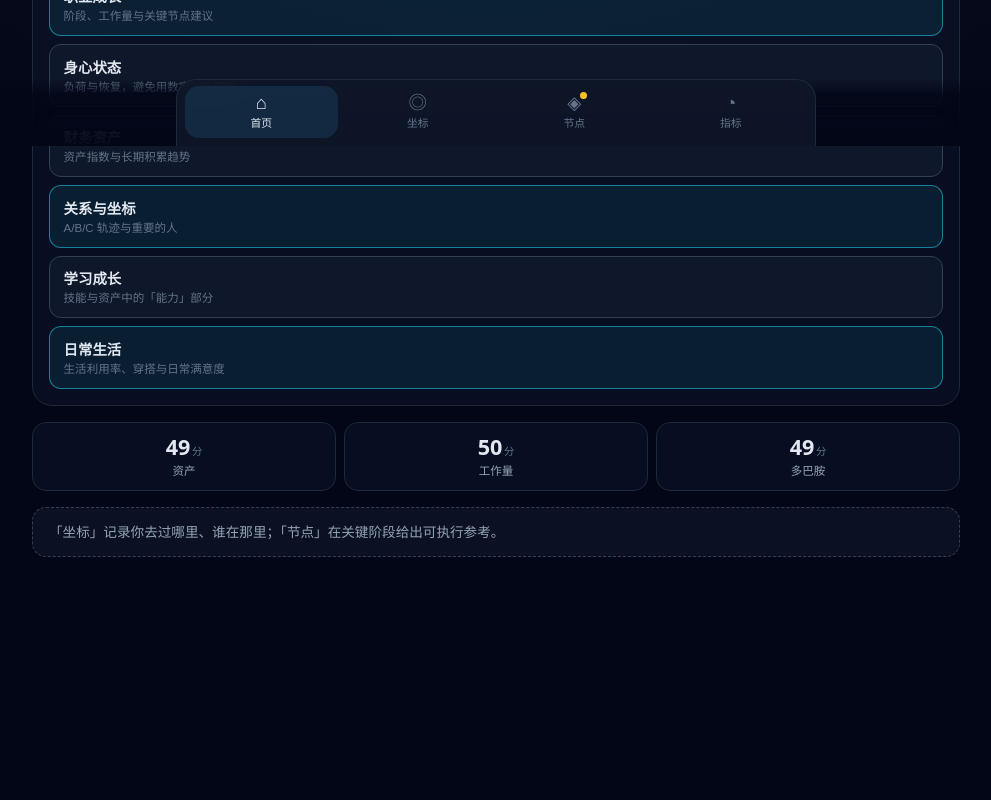
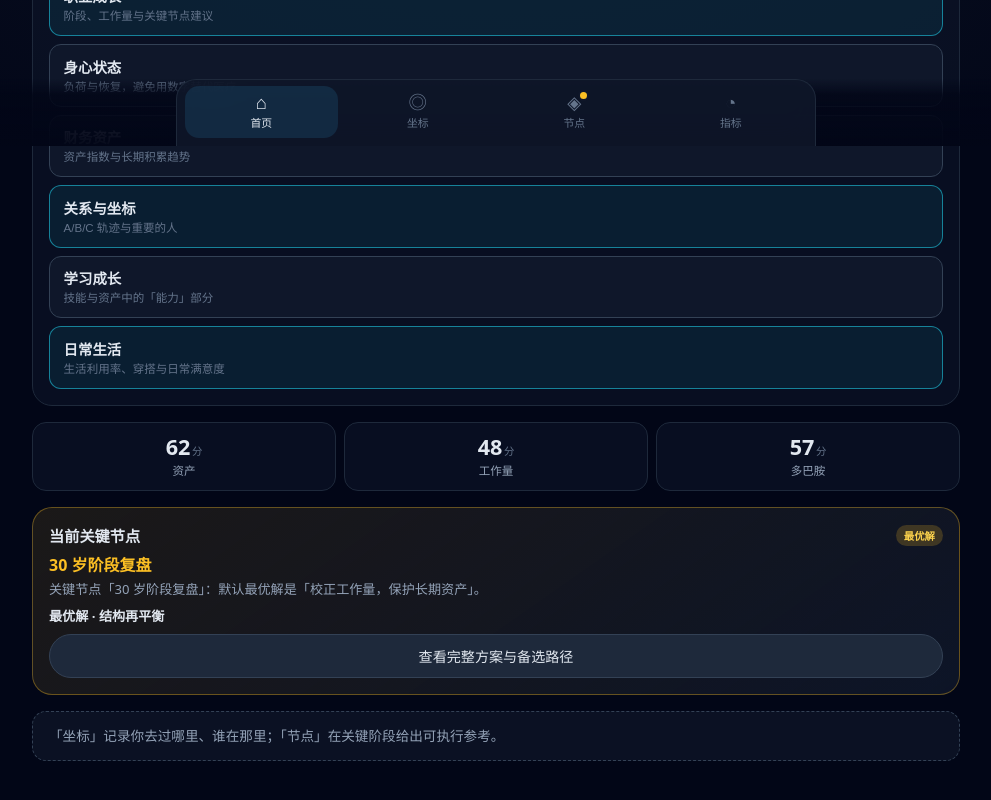
Before and after one commit to WXKFelix/Gauge, a React (Vite) app: page / in a window 1280 px wide. Shown: the part 654-1454 px from the top of the page, without its empty margins (144-1135 px from the left). Before the commit the page ends 1291 px from the top, so only its background shows below. Built offline with nearby package versions, Linux system fonts and the light colour scheme.

Commit message:
feat: polish key-node UX with home teaser, metric sliders, dual advice
Default off random drift; show optimal preview on home; sliders on metrics;
urgent + milestone bundles on nodes tab.

Co-authored-by: WXKFelix <WXKFelix@users.noreply.github.com>

```diff
--- a/src/App.tsx
+++ b/src/App.tsx
@@ -2,7 +2,9 @@ import { useEffect, useMemo, useState } from "react";
 import { AppTabBar, type AppTabId } from "./components/AppTabBar";
 import { Gauge } from "./components/Gauge";
 import { HeroMeaningCard } from "./components/HeroMeaningCard";
+import { HomeNodeTeaser } from "./components/HomeNodeTeaser";
 import { JourneyStrip } from "./components/JourneyStrip";
+import { MetricSliders } from "./components/MetricSliders";
 import { NodeAdvicePanel } from "./components/NodeAdvicePanel";
 import { FocusPicker } from "./components/FocusPicker";
 import { QuickMetricRow } from "./components/QuickMetricRow";
@@ -11,7 +13,7 @@ import { APP_MISSION, METRIC_HELP } from "./metric-copy";
 import type { FocusAreaId } from "./user-focus";
 import {
   DEFAULT_JOURNEY,
-  resolveNodeTabAdvice,
+  resolveAllNodeAdvice,
   type LifeJourneyState,
 } from "./life-journey";
 import {
@@ -46,7 +48,7 @@ export default function App() {
   >(() =>
     typeof window !== "undefined" ? loadPersistedState().advisorFeedback : []
   );
-  const [live, setLive] = useState(true);
+  const [live, setLive] = useState(false);
   const [feedbackToast, setFeedbackToast] = useState<string | null>(null);
   const [focusAreas, setFocusAreas] = useState<FocusAreaId[]>(() =>
     typeof window !== "undefined"
@@ -62,8 +64,8 @@ export default function App() {
     [inputs]
   );
 
-  const advisorBundle = useMemo(
-    () => resolveNodeTabAdvice({ snapshot, journey }),
+  const nodeAdvice = useMemo(
+    () => resolveAllNodeAdvice({ snapshot, journey }),
     [snapshot, journey]
   );
 
@@ -195,7 +197,7 @@ export default function App() {
           onClick={() => setLive((v) => !v)}
           aria-pressed={live}
         >
-          {live ? "暂停" : "恢复"}
+          {live ? "暂停模拟" : "演示漂移"}
         </button>
       </header>
 
@@ -217,6 +219,10 @@ export default function App() {
           />
           <FocusPicker selected={focusAreas} onChange={setFocusAreas} />
           <QuickMetricRow items={quickMetrics} />
+          <HomeNodeTeaser
+            bundle={nodeAdvice.primary}
+            onOpenNodes={() => setTab("nodes")}
+          />
           <p className="home-hint">
             {focusAreas.includes("relationship")
               ? "「坐标」记录你去过哪里、谁在那里；「节点」在关键阶段给出可执行参考。"
@@ -243,7 +249,9 @@ export default function App() {
         >
           <NodeAdvicePanel
             age={snapshot.age}
-            bundle={advisorBundle}
+            primary={nodeAdvice.primary}
+            urgent={nodeAdvice.urgent}
+            milestone={nodeAdvice.milestone}
             onFeedback={(fb) => {
               setAdvisorFeedback((prev) => [
                 ...prev,
@@ -302,6 +310,8 @@ export default function App() {
             </dl>
           </section>
 
+          <MetricSliders inputs={inputs} onChange={setInputs} />
+
           <section className="gauge-grid gauge-grid--metrics" aria-label="人生指标">
             {gauges.map((m) => (
               <div key={m.key} className="gauge-card-wrap">
@@ -330,7 +340,7 @@ export default function App() {
       <AppTabBar
         active={tab}
         onChange={setTab}
-        nodeBadge={advisorBundle != null}
+        nodeBadge={nodeAdvice.primary != null}
       />
     </div>
   );
--- /dev/null
+++ b/src/components/HomeNodeTeaser.tsx
@@ -0,0 +1,29 @@
+import type { NodeAdviceBundle } from "../life-advice-types";
+
+export interface HomeNodeTeaserProps {
+  bundle: NodeAdviceBundle | null;
+  onOpenNodes: () => void;
+}
+
+export function HomeNodeTeaser({ bundle, onOpenNodes }: HomeNodeTeaserProps) {
+  if (!bundle) return null;
+  const optimal = bundle.options.find((o) => o.tier === "optimal") ?? bundle.options[0];
+  if (!optimal) return null;
+
+  return (
+    <section className="node-teaser" aria-labelledby="node-teaser-h">
+      <div className="node-teaser-head">
+        <h2 id="node-teaser-h">当前关键节点</h2>
+        <span className="node-teaser-badge">最优解</span>
+      </div>
+      {bundle.nodeLabel ? (
+        <p className="node-teaser-node">{bundle.nodeLabel}</p>
+      ) : null}
+      <p className="node-teaser-reason">{bundle.reason}</p>
+      <p className="node-teaser-optimal-title">{optimal.title}</p>
+      <button type="button" className="btn-secondary btn-block" onClick={onOpenNodes}>
+        查看完整方案与备选路径
+      </button>
+    </section>
+  );
+}
--- a/src/components/KeyNodeTimeline.tsx
+++ b/src/components/KeyNodeTimeline.tsx
@@ -12,6 +12,11 @@ export function KeyNodeTimeline({ age }: KeyNodeTimelineProps) {
   const active = getActiveKeyNode(age);
   const upcoming = getUpcomingKeyNode(age);
 
+  const isNodeActive = (node: (typeof LIFE_KEY_NODES)[number]) => {
+    if (active?.id === node.id) return true;
+    return age >= node.ageMin && age <= node.ageMax;
+  };
+
   return (
     <section className="key-node-timeline" aria-labelledby="key-node-timeline-h">
       <h3 id="key-node-timeline-h">人生关键节点</h3>
@@ -20,22 +25,29 @@ export function KeyNodeTimeline({ age }: KeyNodeTimelineProps) {
       </p>
       <ol className="key-node-list">
         {LIFE_KEY_NODES.map((node) => {
-          const isActive = active?.id === node.id;
+          const isActive = isNodeActive(node);
+          const isPrimary = active?.id === node.id;
           const isPast = age > node.ageMax;
           return (
             <li
               key={node.id}
               className={`key-node-item${
                 isActive ? " key-node-item--active" : ""
-              }${isPast ? " key-node-item--past" : ""}`}
+              }${isPrimary ? " key-node-item--primary" : ""}${
+                isPast ? " key-node-item--past" : ""
+              }`}
             >
               <span className="key-node-age">
                 {node.ageMin}–{node.ageMax} 岁
               </span>
               <span className="key-node-label">{node.label}</span>
               <span className="key-node-tag">{node.tagline}</span>
-              {isActive ? (
-                <span className="key-node-badge">当前窗口</span>
+              {isPrimary ? (
+                <span className="key-node-badge">主窗口</span>
+              ) : isActive ? (
+                <span className="key-node-badge key-node-badge--secondary">
+                  重叠
+                </span>
               ) : null}
             </li>
           );
--- /dev/null
+++ b/src/components/MetricSliders.tsx
@@ -0,0 +1,54 @@
+import type { QuantifiedLifeInputs } from "../quantified-life";
+
+const FIELDS: {
+  key: keyof Pick<
+    QuantifiedLifeInputs,
+    "assets" | "workload" | "wardrobeUtilization" | "outfitSatisfaction"
+  >;
+  label: string;
+}[] = [
+  { key: "assets", label: "资产指数" },
+  { key: "workload", label: "工作量" },
+  { key: "wardrobeUtilization", label: "生活利用率" },
+  { key: "outfitSatisfaction", label: "穿搭满意度" },
+];
+
+export interface MetricSlidersProps {
+  inputs: QuantifiedLifeInputs;
+  onChange: (next: QuantifiedLifeInputs) => void;
+}
+
+export function MetricSliders({ inputs, onChange }: MetricSlidersProps) {
+  return (
+    <section className="metric-sliders" aria-labelledby="sliders-heading">
+      <h2 id="sliders-heading">调节自评（即时刷新最优解）</h2>
+      <p className="metric-sliders-lede">
+        拖动滑块模拟不同人生状态，节点 Tab 会同步更新推荐方案。
+      </p>
+      <ul className="metric-sliders-list">
+        {FIELDS.map(({ key, label }) => (
+          <li key={key}>
+            <label className="metric-slider-row">
+              <span className="metric-slider-label">
+                {label}
+                <strong>{Math.round(inputs[key])}</strong>
+              </span>
+              <input
+                type="range"
+                min={0}
+                max={100}
+                value={inputs[key]}
+                onChange={(e) =>
+                  onChange({
+                    ...inputs,
+                    [key]: Number(e.target.value),
+                  })
+                }
+              />
+            </label>
+          </li>
+        ))}
+      </ul>
+    </section>
+  );
+}
--- a/src/components/NodeAdvicePanel.tsx
+++ b/src/components/NodeAdvicePanel.tsx
@@ -16,23 +16,18 @@ const METRIC_LABEL: Record<string, string> = {
   outfitSatisfaction: "穿搭满意",
 };
 
-export interface NodeAdvicePanelProps {
-  bundle: NodeAdviceBundle | null;
+function AdviceBlock({
+  bundle,
+  onFeedback,
+  heading,
+}: {
+  bundle: NodeAdviceBundle;
   onFeedback: (feedback: Omit<AdvisorFeedback, "at">) => void;
-  age: number;
-}
-
-export function NodeAdvicePanel({ bundle, onFeedback, age }: NodeAdvicePanelProps) {
+  heading?: string;
+}) {
   return (
-    <section className="advisor-panel" aria-labelledby="advisor-heading">
-      <h2 id="advisor-heading">关键节点 · 最优解</h2>
-      <KeyNodeTimeline age={age} />
-      {!bundle ? (
-        <p className="advisor-empty" role="status">
-          当前年龄窗口暂无匹配方案。可调整年龄或添加「计划坐标」以触发换城类节点；若工作量长期偏高，也会优先给出紧急最优解。
-        </p>
-      ) : (
-        <>
+    <div className="advice-block">
+      {heading ? <h3 className="advice-block-title">{heading}</h3> : null}
       {bundle.nodeLabel ? (
         <p className="advisor-node-label">{bundle.nodeLabel}</p>
       ) : null}
@@ -48,7 +43,7 @@ export function NodeAdvicePanel({ bundle, onFeedback, age }: NodeAdvicePanelProp
             {opt.tier === "optimal" ? (
               <span className="advisor-optimal-badge">推荐最优解</span>
             ) : null}
-            <h3>{opt.title}</h3>
+            <h4 className="advisor-card-title">{opt.title}</h4>
             <ol>
               {opt.steps.map((step, i) => (
                 <li key={i}>{step}</li>
@@ -96,9 +91,55 @@ export function NodeAdvicePanel({ bundle, onFeedback, age }: NodeAdvicePanelProp
           </li>
         ))}
       </ul>
-      <p className="advisor-disclaimer">
-        「最优解」指在当前年龄、阶段与自评数据下的推荐路径，仍非唯一标准答案；不替代专业心理、医疗或财务建议。
-      </p>
+    </div>
+  );
+}
+
+export interface NodeAdvicePanelProps {
+  primary: NodeAdviceBundle | null;
+  milestone: NodeAdviceBundle | null;
+  urgent: NodeAdviceBundle | null;
+  onFeedback: (feedback: Omit<AdvisorFeedback, "at">) => void;
+  age: number;
+}
+
+export function NodeAdvicePanel({
+  primary,
+  milestone,
+  urgent,
+  onFeedback,
+  age,
+}: NodeAdvicePanelProps) {
+  const showMilestoneAlso =
+    urgent != null &&
+    milestone != null &&
+    urgent.id !== milestone.id;
+
+  return (
+    <section className="advisor-panel" aria-labelledby="advisor-heading">
+      <h2 id="advisor-heading">关键节点 · 最优解</h2>
+      <KeyNodeTimeline age={age} />
+      {!primary ? (
+        <p className="advisor-empty" role="status">
+          当前暂无方案。请在「指标」调节年龄或自评滑块；换城类节点需添加计划坐标。
+        </p>
+      ) : (
+        <>
+          <AdviceBlock
+            bundle={primary}
+            onFeedback={onFeedback}
+            heading={urgent ? "优先 · 状态预警最优解" : "当前窗口 · 人生节点最优解"}
+          />
+          {showMilestoneAlso && milestone ? (
+            <AdviceBlock
+              bundle={milestone}
+              onFeedback={onFeedback}
+              heading="并行参考 · 年龄关键节点"
+            />
+          ) : null}
+          <p className="advisor-disclaimer">
+            「最优解」为当前数据下的推荐路径，非唯一标准答案；不替代专业心理、医疗或财务建议。
+          </p>
         </>
       )}
     </section>
--- a/src/index.css
+++ b/src/index.css
@@ -1014,10 +1014,142 @@ body::before {
   color: #fcd34d;
 }
 
+.advisor-card-title,
 .advisor-card h3 {
   margin: 0 0 0.5rem;
   font-size: 0.95rem;
   color: #fbbf24;
+}
+
+.advice-block {
+  margin-bottom: 1.25rem;
+}
+
+.advice-block-title {
+  margin: 0 0 0.65rem;
+  font-size: 0.88rem;
+  font-weight: 600;
+  color: #7dd3fc;
+  letter-spacing: 0.03em;
+}
+
+.node-teaser {
+  margin-bottom: 1rem;
+  padding: 1rem;
+  border-radius: var(--radius-lg);
+  border: 1px solid rgba(251, 191, 36, 0.35);
+  background: linear-gradient(
+    145deg,
+    rgba(251, 191, 36, 0.1),
+    rgba(15, 23, 42, 0.85)
+  );
+}
+
+.node-teaser-head {
+  display: flex;
+  align-items: center;
+  justify-content: space-between;
+  gap: 0.5rem;
+  margin-bottom: 0.35rem;
+}
+
+.node-teaser-head h2 {
+  margin: 0;
+  font-size: 0.95rem;
+}
+
+.node-teaser-badge {
+  font-size: 0.65rem;
+  padding: 0.2rem 0.5rem;
+  border-radius: 999px;
+  background: rgba(251, 191, 36, 0.2);
+  color: #fcd34d;
+  font-weight: 600;
+}
+
+.node-teaser-node {
+  margin: 0 0 0.25rem;
+  font-weight: 700;
+  color: #fbbf24;
+}
+
+.node-teaser-reason,
+.node-teaser-optimal-title {
+  margin: 0 0 0.5rem;
+  font-size: 0.82rem;
+  line-height: 1.45;
+  color: var(--text-secondary);
+}
+
+.node-teaser-optimal-title {
+  color: var(--text-primary);
+  font-weight: 600;
+}
+
+.btn-block {
+  width: 100%;
+  justify-content: center;
+}
+
+.metric-sliders {
+  margin-bottom: 1rem;
+  padding: 1rem;
+  border-radius: var(--radius-lg);
+  border: 1px solid var(--border-subtle);
+  background: rgba(15, 23, 42, 0.55);
+}
+
+.metric-sliders h2 {
+  margin: 0 0 0.35rem;
+  font-size: 1rem;
+}
+
+.metric-sliders-lede {
+  margin: 0 0 0.75rem;
+  font-size: 0.8rem;
+  color: var(--text-secondary);
+}
+
+.metric-sliders-list {
+  list-style: none;
+  margin: 0;
+  padding: 0;
+  display: flex;
+  flex-direction: column;
+  gap: 0.85rem;
+}
+
+.metric-slider-row {
+  display: flex;
+  flex-direction: column;
+  gap: 0.35rem;
+}
+
+.metric-slider-label {
+  display: flex;
+  justify-content: space-between;
+  font-size: 0.85rem;
+  color: var(--text-secondary);
+}
+
+.metric-slider-label strong {
+  color: var(--text-primary);
+  font-size: 1rem;
+}
+
+.metric-slider-row input[type="range"] {
+  width: 100%;
+  accent-color: #38bdf8;
+  min-height: 2rem;
+}
+
+.key-node-item--primary {
+  box-shadow: 0 0 0 1px rgba(251, 191, 36, 0.35);
+}
+
+.key-node-badge--secondary {
+  background: rgba(56, 189, 248, 0.12);
+  color: #7dd3fc;
 }
 
 .advisor-card ol {
--- a/src/life-journey.ts
+++ b/src/life-journey.ts
@@ -123,7 +123,7 @@ export const ADVISOR_RULES: AdvisorRule[] = [
         [
           {
             id: "boundary",
-            title: "方案 A · 边界实验",
+            title: "最优解 · 边界实验",
             steps: [
               "列出未来 4 周可拒绝的一类低价值加班",
               "每周保留 2 晚不安排事务",
@@ -302,11 +302,30 @@ export function evaluateKeyNodeAdvisor(
   return withOptimalTier(bundle);
 }
 
-/** Primary bundle for the nodes tab: urgent rules override key milestones. */
+export interface ResolvedNodeAdvice {
+  /** 紧急/指标触发的最优解（优先展示） */
+  urgent: NodeAdviceBundle | null;
+  /** 年龄关键节点最优解 */
+  milestone: NodeAdviceBundle | null;
+  /** 节点 Tab 主卡片：紧急优先，否则里程碑 */
+  primary: NodeAdviceBundle | null;
+}
+
+export function resolveAllNodeAdvice(ctx: AdvisorContext): ResolvedNodeAdvice {
+  const urgent = evaluateAdvisor(ctx);
+  const milestone = evaluateKeyNodeAdvisor(ctx);
+  return {
+    urgent,
+    milestone,
+    primary: urgent ?? milestone,
+  };
+}
+
+/** @deprecated prefer resolveAllNodeAdvice */
 export function resolveNodeTabAdvice(
   ctx: AdvisorContext
 ): NodeAdviceBundle | null {
-  return evaluateAdvisor(ctx) ?? evaluateKeyNodeAdvisor(ctx);
+  return resolveAllNodeAdvice(ctx).primary;
 }
 
 function withOptimalTier(bundle: NodeAdviceBundle): NodeAdviceBundle {
--- a/src/life-key-nodes.ts
+++ b/src/life-key-nodes.ts
@@ -1,4 +1,4 @@
-import type { LifeStageId, QuantifiedLifeSnapshot } from "./quantified-life";
+import type { LifeStageId } from "./quantified-life";
 import type { NodeAdviceBundle, NodeAdviceOption } from "./life-advice-types";
 import type { AdvisorContext } from "./life-journey";
 
```
Also changed, not shown: 2 other files (tests, documents, lock files or other folders).
